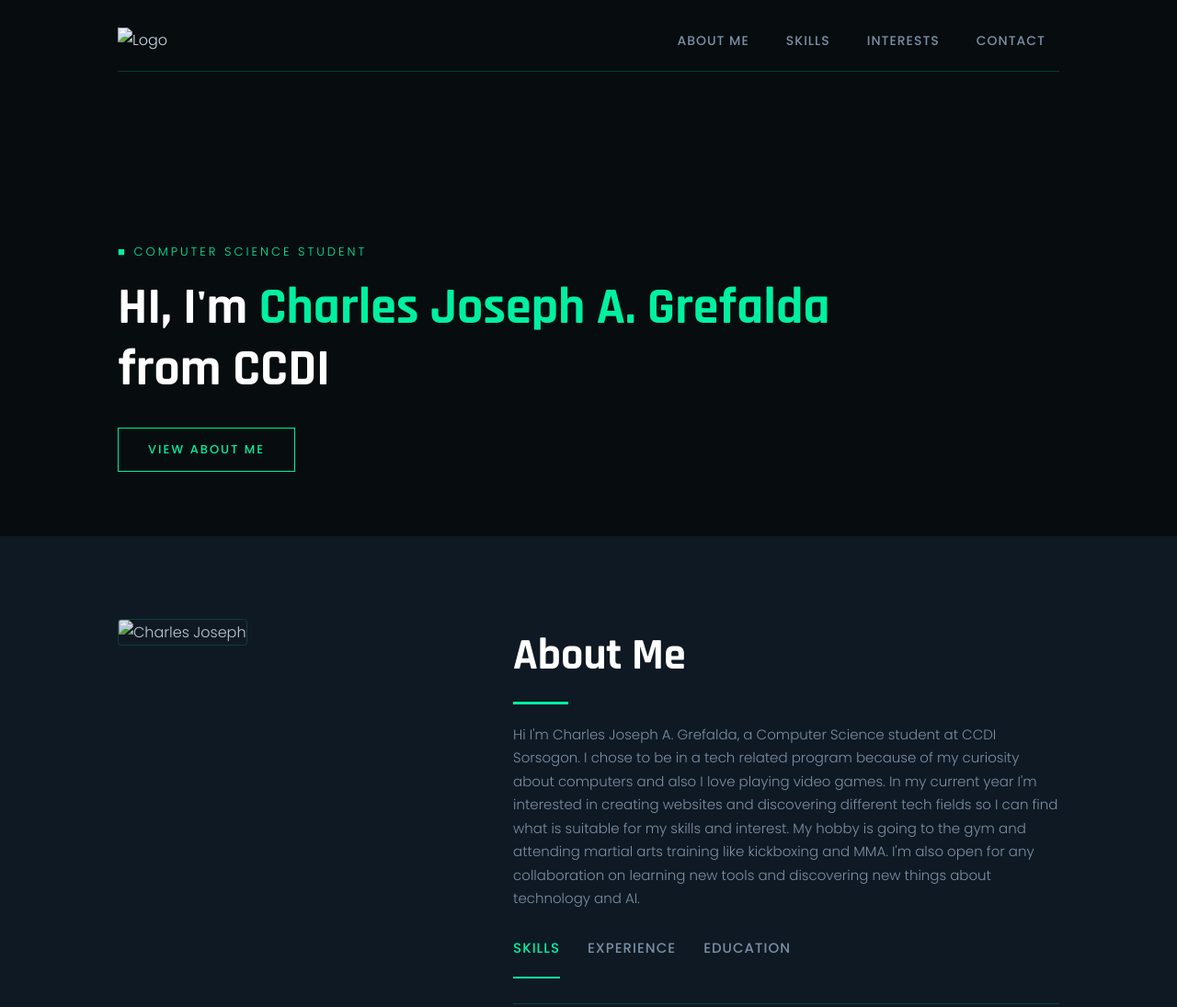
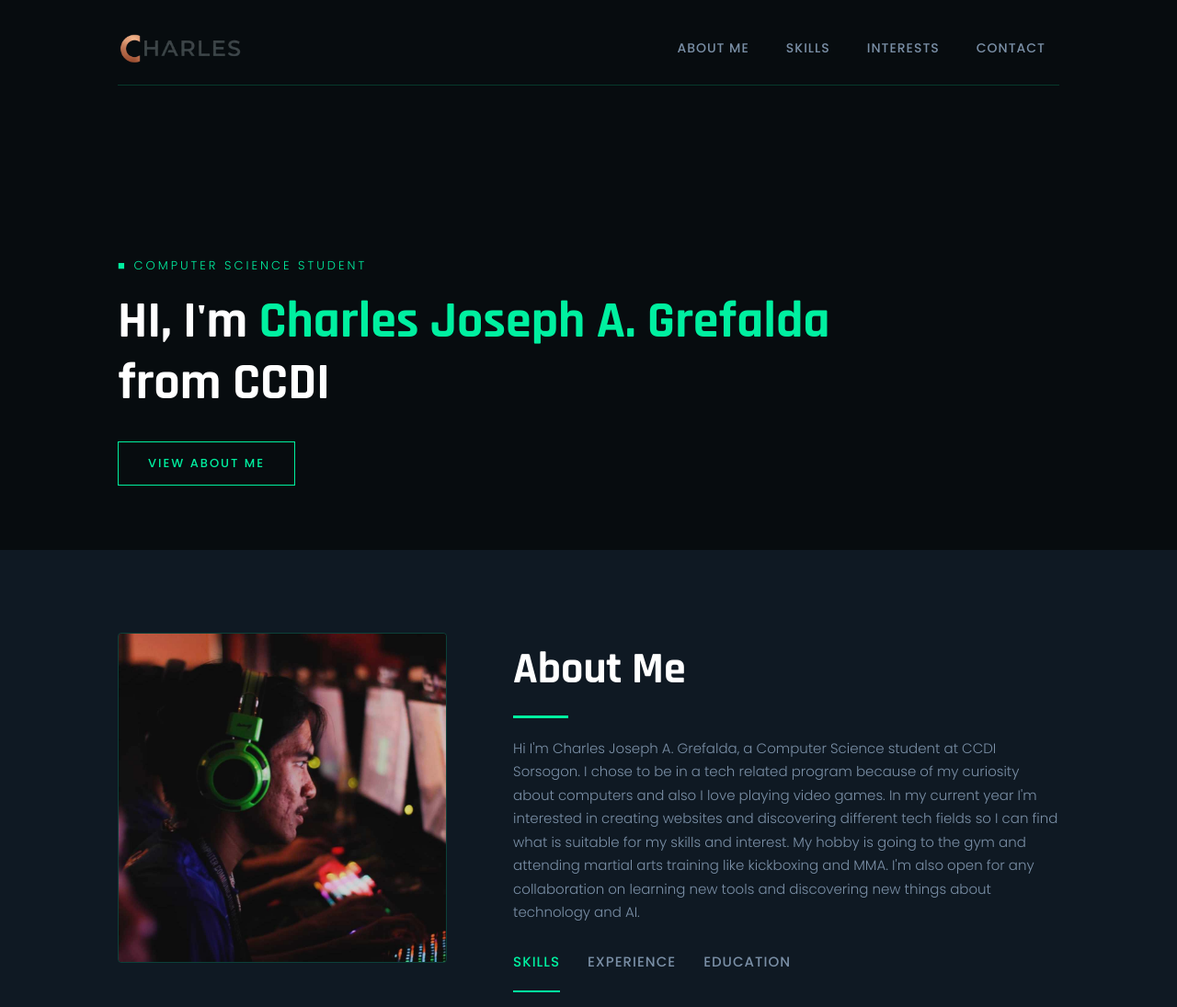
Before and after one commit to sharlsx44/Personal-Portfolio-Project, a plain HTML site: page index.html in a window 1280 px wide. Shown: the top 1095 px of the page at 92% size. Drawn offline with Linux system fonts and the light colour scheme; files that its build step writes are made by us from their sources.

Commit message:
Update index.html

```diff
--- a/index.html
+++ b/index.html
@@ -20,7 +20,7 @@
 
 
             <nav>
-                <img src="images/logo.png" class="logo" alt="Logo">
+                <img src="assests/logo.png" class="logo" alt="Logo">
                 <ul>
                     <li><a href="#about">About Me</a></li>
                     <li><a href="#about">Skills</a></li>
@@ -46,7 +46,7 @@
 
 
                 <div class="about-col-1">
-                    <img src="images/me.jpg" alt="Charles Joseph">
+                    <img src="assests/me.jpg" alt="Charles Joseph">
                 </div>
 
 
@@ -171,4 +171,5 @@
     </script>
 
 </body>
+
 </html>
```
